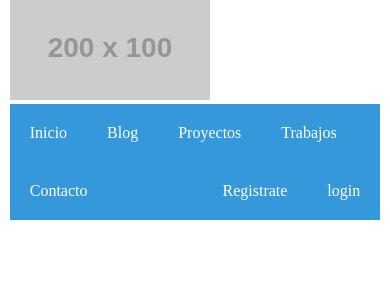
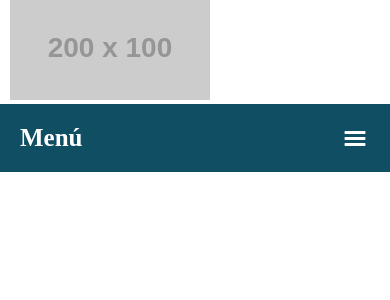
Before and after one commit to pamorciaproyectos/proyectopamorcia, a PHP site: page / in a window 390 px wide. Shown: the top 300 px of the page. Run offline with PHP 8.4, Linux system fonts and the light colour scheme; grey boxes labelled with a size stand in for pictures from a placeholder-image service; some libraries are stand-ins or nearby versions.

Commit message:
Menu desposive

```diff
--- a/index.html
+++ b/index.html
@@ -3,8 +3,9 @@
   <head>
     <meta charset="utf-8">
     <title>PamorciaProyectos</title>
+    <meta name="viewport" content="width=device-width, user-scalable=no, initial-scale=1.0, maximum-scale=1.0, minimum-scale=1.0">
     <link rel="stylesheet" href="views/estilos/css/estilos.css">
-
+    <link rel="stylesheet" href="views/estilos/css/iconos.css">
   </head>
   <body>
     <header>
@@ -12,18 +13,23 @@
   			<div class="logo">
   				<img src="http://dummyimage.com/200x100/000/fff&text=LOGO" alt="">
   			</div>
-  			<nav class="menu">
-  				<ul>
-  					<li><a href="#">Inicio</a></li>
-  					<li><a href="#">Blog</a></li>
-  					<li><a href="#">Proyectos</a></li>
-  					<li><a href="#">Trabajos</a></li>
-  					<li><a href="#">Contacto</a></li>
-            <li class="right"><a href="javascript:Login('visible');">login</a></li>
-            <li class="right"><a href="javascript:Registrar('visible');">Registrate</a></li>
-  				</ul>
-  			</nav>
-  		</div>
+      </div>
+        <div class="menu_bar">
+    			<a href="#" class="bt-menu"><span class="icon-menu"></span>Menú</a>
+    		</div>
+        <div class="contenedor">
+    			<nav class="menu">
+    				<ul>
+    					<li><a href="#"><span class="icon-home"></span>Inicio</a></li>
+    					<li><a href="#"><span class="icon-laptop"></span>Blog</a></li>
+    					<li><a href="#"><span class="icon-rocket"></span>Proyectos</a></li>
+    					<li><a href="#"><span class="icon-suitcase"></span>Trabajos</a></li>
+    					<li><a href="#"><span class="icon-mail"></span>Contacto</a></li>
+              <li class="right"><a href="javascript:Login('visible');"><span class="icon-user"></span>Iniciar Sesión</a></li>
+              <li class="right"><a href="javascript:Registrar('visible');"><span class="icon-add-user"></span>Registrate</a></li>
+    				</ul>
+    			</nav>
+    		</div>
 	</header>
 
 
@@ -40,7 +46,7 @@
     <h4>Registrate</h4>
   </div>
 </div>
-
+<script src="//code.jquery.com/jquery-2.2.3.min.js"></script>
 <script src="views/estilos/js/jquery.js"></script>
 <script src="views/estilos/js/estilos.js"></script>
   </body>
--- a/views/estilos/css/estilos.css
+++ b/views/estilos/css/estilos.css
@@ -10,38 +10,37 @@
 	max-width:1000px;
 	margin:auto;
 }
-
-.contenedor p {
-	margin-bottom:40px;
+header nav{
+  background: rgba(2, 67, 91, 0.94);
 }
-
-header nav {
-	background:#3498db;
-	margin-bottom:10px;
+.menu_bar{
+  display: none;
 }
-
-header nav ul {
-	list-style: none;
-	overflow: hidden;
+header nav ul{
+  overflow: hidden;
+  list-style: none;
 }
-
-header nav ul li {
-	float: left;
+header nav ul li{
+  float: left;
 }
 header nav ul .right{
   float: right;
 }
-
-header nav ul li a {
-	display: block;
-	padding:20px;
-	color:#fff;
-	text-decoration: none;
+header nav ul li a{
+  text-decoration: none;
+  display: block;
+  padding: 15px;
+  color: rgb(255, 255, 255);
+}
+header nav ul li a span{
+  margin-right: 10px;
+}
+header nav ul li:hover{
+  background: #037e8c;
 }
 
-header nav ul li a:hover {
-	background:#2980b9;
-}
+
+
 
 
 /* --- Clase que agregaremos cuando el usuario haga scroll --- */
@@ -94,3 +93,44 @@ header nav ul li a:hover {
   top: 50%;
   left: 25%;
 }
+@media screen  and (max-width:800px){
+  header nav{
+    width: 80%;
+    height: 100vh;
+    margin: 0;
+    left:-100%;
+    position: fixed;
+  }
+  header nav ul li{
+    display: block;
+    float: none;
+    border-bottom: 1px solid rgba(255, 255, 255, 0.3);
+  }
+  header nav ul .right{
+    display: block;
+    float: none;
+    border-bottom: 1px solid rgba(255, 255, 255, 0.3);
+  }
+  .menu_bar{
+    display: block;
+    width: 100%;
+    background: rgba(2, 67, 91, 0.94);
+    margin: 0;
+    left: 0;
+  }
+  .menu_bar .bt-menu{
+    display: block;
+    padding: 20px;
+    color: rgba(255, 255, 255, 1);
+    text-decoration: none;
+    font-weight: bold;
+    font-size: 25px;
+    -webkit-box-sizing: border-box;
+    -moz-box-sizing: border-box;
+    box-sizing: border-box;
+  }
+  .menu_bar span{
+    float: right;
+    font-size: 30px;
+  }
+}
--- a/views/estilos/js/estilos.js
+++ b/views/estilos/js/estilos.js
@@ -1,3 +1,23 @@
+$(document).ready(main);
+var contador = 1;
+function main() {
+  $('.menu_bar').click(function () {
+    //$('nav').toggle();
+    if (contador == 1) {
+      $('nav').animate({
+        left: '0'
+      });
+      contador = 0;
+    }else {
+      contador = 1;
+      $('nav').animate({
+        left: '-100%'
+      });
+    }
+  });
+};
+
+
 function Login(_valor) {
   document.getElementById('Login').style.visibility = _valor;
 }
```
Also changed, not shown: views/estilos/css/fonts/Pamorciaproyectos.ttf (renamed from views/estilos/fonts/Pamorciaproyectos.ttf), views/estilos/css/fonts/Pamorciaproyectos.woff (renamed from views/estilos/fonts/Pamorciaproyectos.woff), 4 other files.
